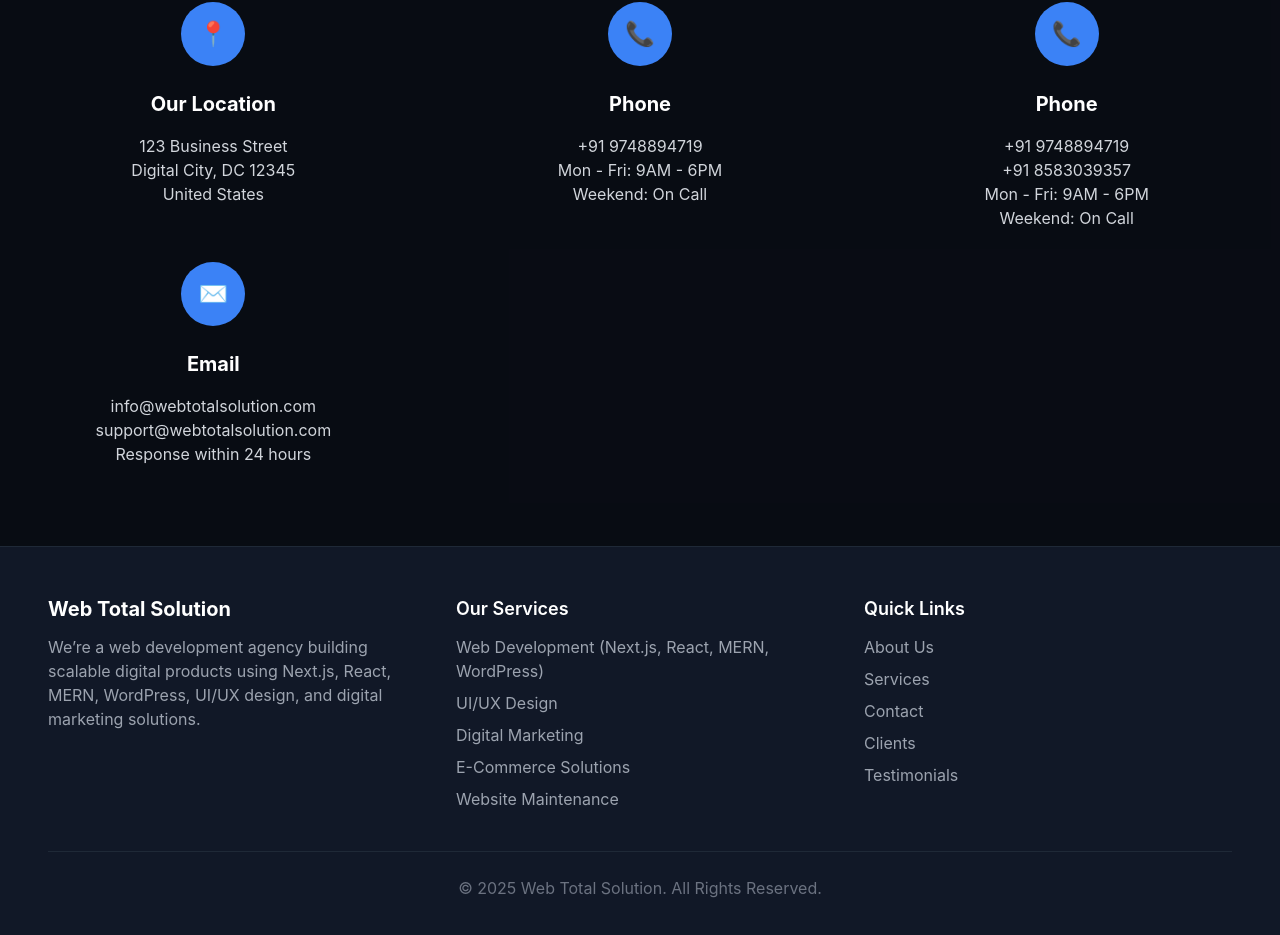
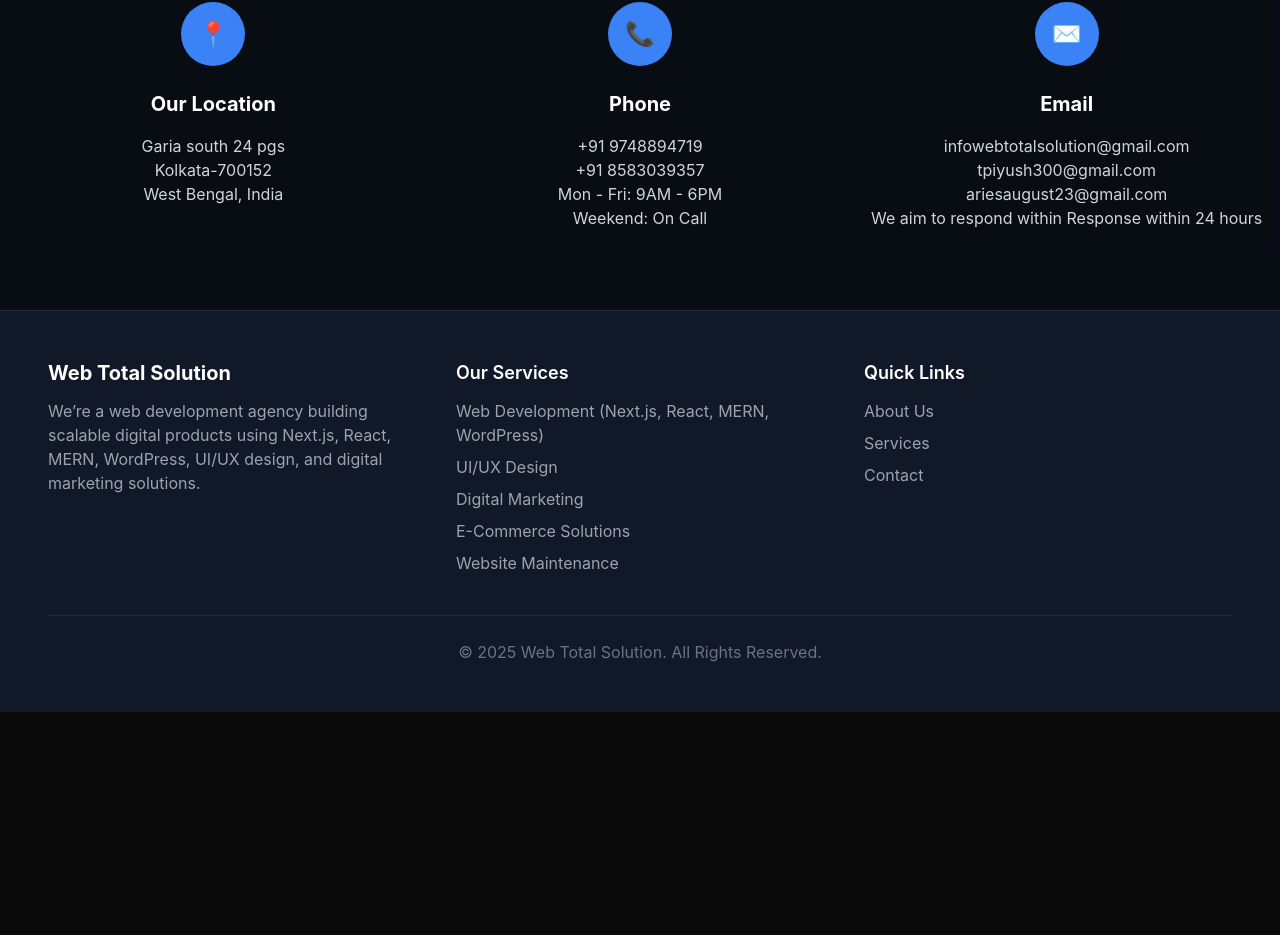
Before and after one commit to piyushthakur7/web-total-solutuion, a Next.js app: page /contact in a window 1280 px wide. Shown: the part 1530-2465 px from the top of the page. After the commit the page ends 2242 px from the top, so only its background shows below. Built offline with nearby package versions, Linux system fonts and the light colour scheme.

Commit message:
address changed

```diff
--- a/app/contact/page.tsx
+++ b/app/contact/page.tsx
@@ -76,13 +76,13 @@ export default function ContactPage() {
                   </div>
                   <h3 className="text-xl font-bold text-white mb-4">Our Location</h3>
                   <p className="text-gray-300">
-                    123 Business Street<br />
-                    Digital City, DC 12345<br />
-                    United States
+                    Garia south 24 pgs <br />
+                    Kolkata-700152<br />
+                    West Bengal, India
                   </p>
                 </motion.div>
 
-                <motion.div
+                {/* <motion.div
                   className="text-center"
                   initial={{ opacity: 0, y: 30 }}
                   whileInView={{ opacity: 1, y: 0 }}
@@ -98,7 +98,7 @@ export default function ContactPage() {
                     Mon - Fri: 9AM - 6PM<br />
                     Weekend: On Call
                   </p>
-                </motion.div>
+                </motion.div> */}
                 <motion.div
   className="text-center"
   initial={{ opacity: 0, y: 30 }}
@@ -131,8 +131,10 @@ export default function ContactPage() {
                   </div>
                   <h3 className="text-xl font-bold text-white mb-4">Email</h3>
                   <p className="text-gray-300">
-                    info@webtotalsolution.com<br />
-                    support@webtotalsolution.com<br />
+                    infowebtotalsolution@gmail.com<br />
+                    tpiyush300@gmail.com<br />
+                    ariesaugust23@gmail.com<br />
+                    We aim to respond within
                     Response within 24 hours
                   </p>
                 </motion.div>
--- a/components/Footer.tsx
+++ b/components/Footer.tsx
@@ -43,8 +43,8 @@ const Footer: React.FC = () => {
               <li><a href="/about" className="hover:text-white">About Us</a></li>
               <li><a href="/services" className="hover:text-white">Services</a></li>
               <li><a href="/contact" className="hover:text-white">Contact</a></li>
-              <li><a href="/clients" className="hover:text-white">Clients</a></li>
-              <li><a href="/testimonials" className="hover:text-white">Testimonials</a></li>
+              {/* <li><a href="/clients" className="hover:text-white">Clients</a></li>
+              <li><a href="/testimonials" className="hover:text-white">Testimonials</a></li> */}
             </ul>
           </div>
         </motion.div>
```
